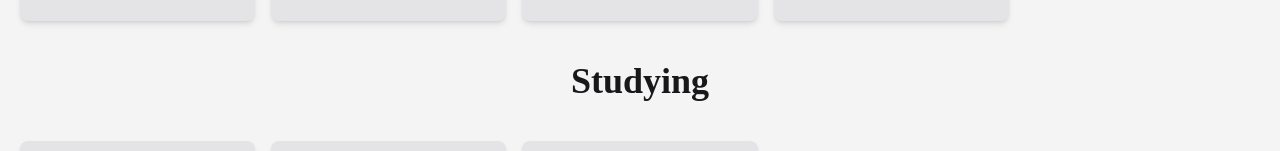
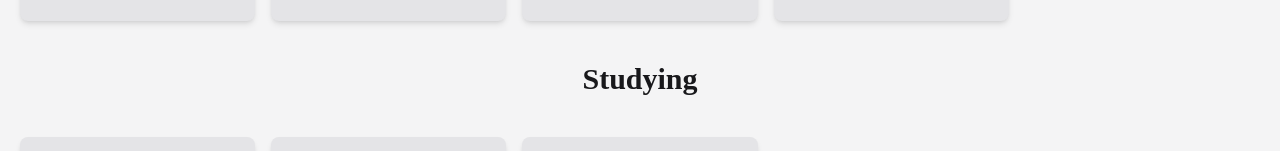
Before and after one commit to Kleb-0/Portifolio, a Next.js app: page /skills in a window 1280 px wide. Shown: the part 451-602 px from the top of the page. Built offline with nearby package versions, Linux system fonts and the light colour scheme.

Commit message:
feat: update Studying heading font size

```diff
--- a/src/app/skills/page.js
+++ b/src/app/skills/page.js
@@ -31,7 +31,7 @@ export default function Skills() {
         initial={{ opacity: 0, y: 35 }}
         animate={{ opacity: 1, y: 0 }}
         transition={{ duration: 2.8}}
-        className="text-zinc-900 text-4xl text-center my-10"
+        className="text-zinc-900 text-3xl text-center my-10"
       >
         Studying
       </motion.h1>
```
